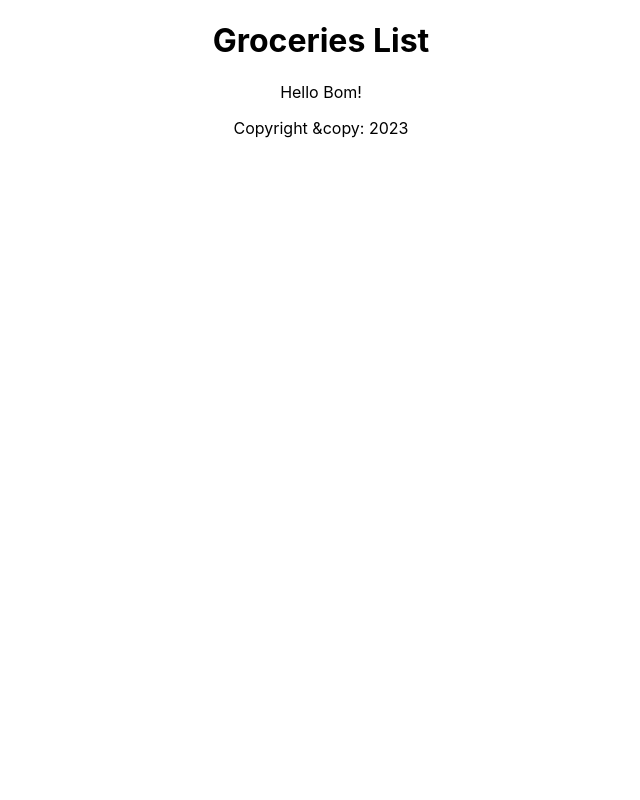
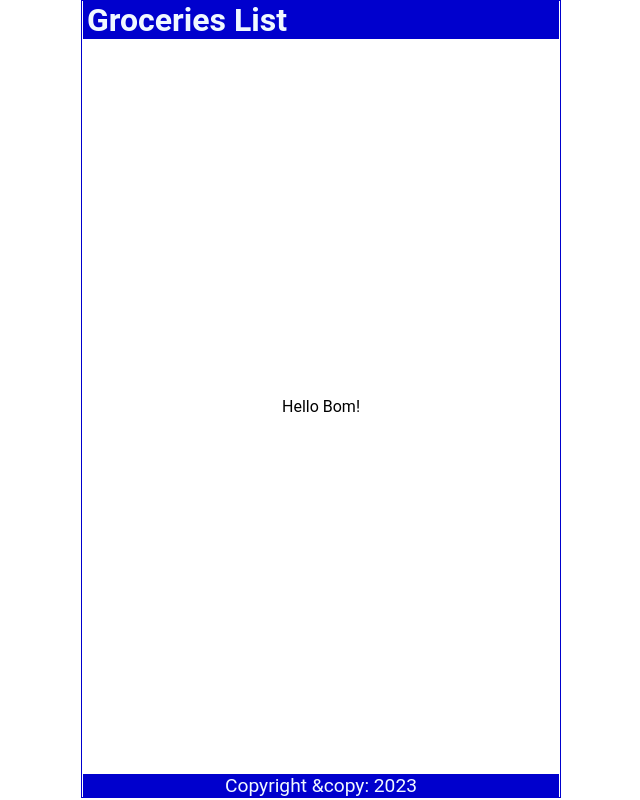
Before and after one commit to robinbenitezmora/React_Series, a React (Create React App) app: page / in a window 1280 px wide. Shown: the whole page, without its empty margins (319-959 px from the left). Built offline with nearby package versions, Linux system fonts and the light colour scheme; the HTML template or start-up script is replaced by a standard one.

Commit message:
Add styles to the app

```diff
--- a/src/App.css
+++ /dev/null
@@ -1,38 +0,0 @@
-.App {
-  text-align: center;
-}
-
-.App-logo {
-  height: 40vmin;
-  pointer-events: none;
-}
-
-@media (prefers-reduced-motion: no-preference) {
-  .App-logo {
-    animation: App-logo-spin infinite 20s linear;
-  }
-}
-
-.App-header {
-  background-color: #282c34;
-  min-height: 100vh;
-  display: flex;
-  flex-direction: column;
-  align-items: center;
-  justify-content: center;
-  font-size: calc(10px + 2vmin);
-  color: white;
-}
-
-.App-link {
-  color: #61dafb;
-}
-
-@keyframes App-logo-spin {
-  from {
-    transform: rotate(0deg);
-  }
-  to {
-    transform: rotate(360deg);
-  }
-}
--- a/src/App.js
+++ b/src/App.js
@@ -1,4 +1,3 @@
-import './App.css';
 import Header from './Header';
 import Content from './Content';
 import Footer from './Footer';
--- a/src/index.css
+++ b/src/index.css
@@ -1,13 +1,59 @@
+* {
+  margin: 0;
+  padding: 0;
+  box-sizing: border-box;
+}
+
+main {
+  display: flex;
+  flex-direction: column;
+  justify-content: center;
+  align-items: center;
+  width: 100%;
+  flex-grow: 1;
+  overflow-y: auto;
+
+}
+
+html {
+  font-size: 1rem;
+}
+
 body {
-  margin: 0;
-  font-family: -apple-system, BlinkMacSystemFont, 'Segoe UI', 'Roboto', 'Oxygen',
-    'Ubuntu', 'Cantarell', 'Fira Sans', 'Droid Sans', 'Helvetica Neue',
-    sans-serif;
+  min-height: 100vh;
+  font-family: 'Roboto', 'Oxygen', 'Ubuntu', 'Cantarell', 'Fira Sans', 'Droid Sans', 'Helvetica Neue', sans-serif;
   -webkit-font-smoothing: antialiased;
   -moz-osx-font-smoothing: grayscale;
 }
 
-code {
-  font-family: source-code-pro, Menlo, Monaco, Consolas, 'Courier New',
-    monospace;
+.App {
+  display: flex;
+  flex-direction: column;
+  justify-content: center;
+  align-items: center;
+  height: calc(100vh - 2px);
+  max-width: 30rem;
+  border: 1px solid mediumblue;
+  margin: auto;
 }
+
+header {
+  display: flex;
+  justify-content: space-between;
+  align-items: center;
+  width: calc(100% - 2px);
+  padding: 0 0.25em;
+  background-color: mediumblue;
+  color: aliceblue
+}
+
+footer {
+  display: flex;
+  justify-content: center;
+  align-items: center;
+  width: calc(100% - 2px);
+  padding: 0 0.25em;
+  background-color: mediumblue;
+  color: aliceblue;
+  font-size: 1.2rem;
+}
```
